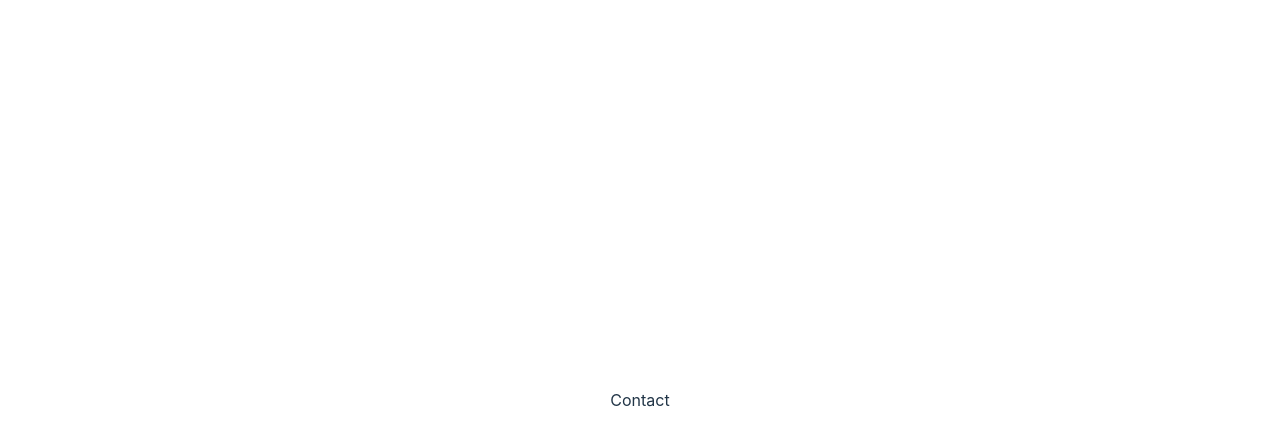
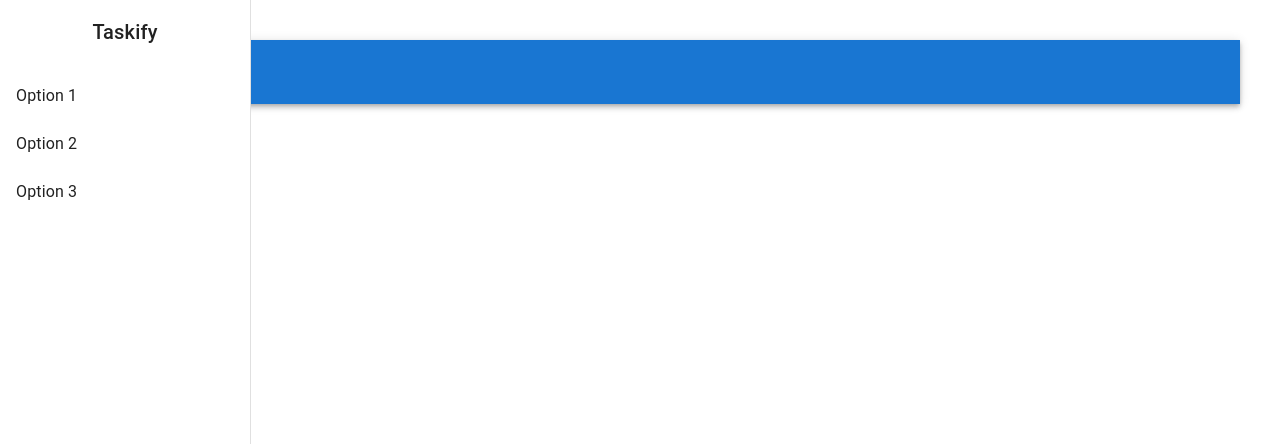
Before and after one commit to FilipAlberski/taskify2, a React (Vite) app in the folder client/: page /contact in a window 1280 px wide. Shown: the top 444 px of the page. Built offline with nearby package versions, Linux system fonts and the light colour scheme.

Commit message:
creating basic sharedLayout

```diff
--- a/client/src/App.tsx
+++ b/client/src/App.tsx
@@ -1,6 +1,7 @@
 import './App.css';
-import { Button } from '@mui/material';
+import { CssBaseline } from '@mui/material';
 import { Outlet } from 'react-router-dom';
+
 function App() {
   return (
     <>
--- /dev/null
+++ b/client/src/Pages/SharedLayout.tsx
@@ -0,0 +1,86 @@
+import React from 'react';
+import {
+  useTheme,
+  useMediaQuery,
+  AppBar,
+  Toolbar,
+  Typography,
+  IconButton,
+  Drawer,
+  List,
+  ListItemButton,
+  ListItemText,
+} from '@mui/material';
+import MenuIcon from '@mui/icons-material/Menu';
+
+import { Outlet } from 'react-router-dom';
+
+const SharedLayout = () => {
+  const theme = useTheme();
+  console.log(theme);
+  const isMobile = useMediaQuery(theme.breakpoints.down('sm'));
+  const [openDrawer, setOpenDrawer] = React.useState(false);
+
+  const toggleDrawer = () => {
+    setOpenDrawer(!openDrawer);
+  };
+
+  const closeDrawer = () => {
+    setOpenDrawer(false);
+  };
+
+  return (
+    <div>
+      <AppBar position="static">
+        <Toolbar
+          sx={{
+            left: isMobile ? '0px' : '250px',
+            width: isMobile ? '100%' : 'calc(100% - 250px)',
+          }}
+        >
+          {isMobile && (
+            <IconButton
+              edge="start"
+              color="inherit"
+              aria-label="menu"
+              onClick={toggleDrawer}
+            >
+              <MenuIcon />
+            </IconButton>
+          )}
+        </Toolbar>
+      </AppBar>
+      <Drawer
+        open={isMobile ? openDrawer : true}
+        variant={isMobile ? 'temporary' : 'permanent'}
+        ModalProps={{
+          onBackdropClick: closeDrawer,
+        }}
+        sx={{
+          '& .MuiDrawer-paper': {
+            bgcolor: 'background.default',
+          },
+        }}
+      >
+        <Typography variant="h6" sx={{ p: 2 }}>
+          Taskify
+        </Typography>
+
+        <List sx={{ width: 250 }}>
+          <ListItemButton>
+            <ListItemText primary="Option 1" onClick={closeDrawer} />
+          </ListItemButton>
+          <ListItemButton>
+            <ListItemText primary="Option 2" />
+          </ListItemButton>
+          <ListItemButton>
+            <ListItemText primary="Option 3" />
+          </ListItemButton>
+        </List>
+      </Drawer>
+      <Outlet />
+    </div>
+  );
+};
+
+export default SharedLayout;
--- /dev/null
+++ b/client/src/components/Header.tsx
@@ -0,0 +1,25 @@
+import React from 'react';
+import { AppBar, Toolbar, Typography } from '@mui/material';
+import { Outlet } from 'react-router-dom';
+
+const Header: React.FC = () => {
+  return (
+    <>
+      <AppBar position="static">
+        <Toolbar>
+          <Typography
+            variant="h6"
+            component="div"
+            sx={{ flexGrow: 1 }}
+          >
+            My Application
+          </Typography>
+          {/* Add more header content here if needed */}
+        </Toolbar>
+      </AppBar>
+      <Outlet />
+    </>
+  );
+};
+
+export default Header;
--- a/client/src/main.tsx
+++ b/client/src/main.tsx
@@ -1,19 +1,21 @@
 import React from 'react';
 import ReactDOM from 'react-dom/client';
 import App from './App.tsx';
-import './index.css';
+
 import {
   createBrowserRouter,
   createRoutesFromElements,
   Route,
   RouterProvider,
 } from 'react-router-dom';
+import Header from './components/Header.tsx';
+import SharedLayout from './Pages/SharedLayout.tsx';
 
 const router = createBrowserRouter(
   createRoutesFromElements(
     <Route path="/" element={<App />}>
       <Route path="/" element={<div>About</div>} />
-      <Route path="/contact" element={<div>Contact</div>} />
+      <Route path="/contact" element={<SharedLayout />}></Route>
     </Route>
   )
 );
```
